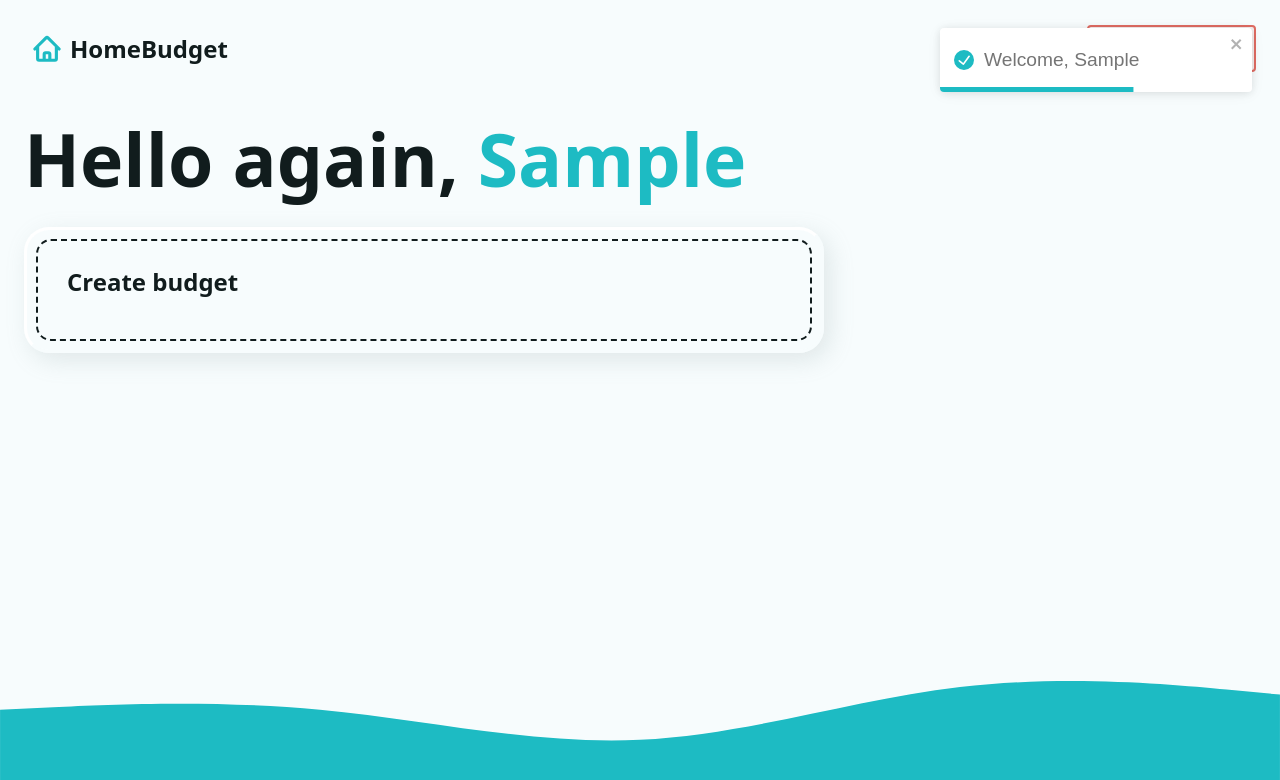
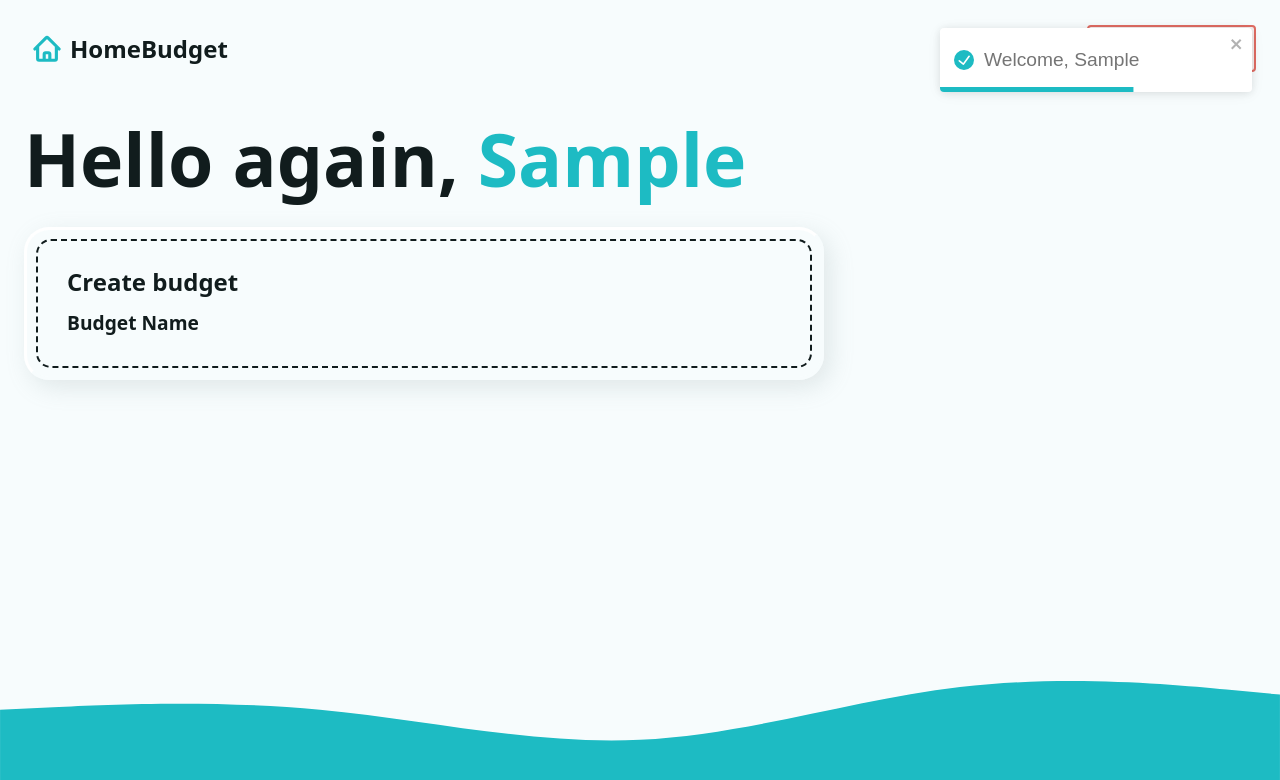
Before and after one commit to jos3ph-m/home-budget, a React (Vite) app: page / in a window 1280 px wide. Both pictures are taken after typing "Sample" into the empty fields and a click on the button "Create Account". Shown: the top 780 px of the page. Built offline with nearby package versions, Linux system fonts and the light colour scheme.

Commit message:
New budget form

```diff
--- a/src/components/AddBudgetForm.jsx
+++ b/src/components/AddBudgetForm.jsx
@@ -7,7 +7,9 @@ const AddBudgetForm = () => {
         Create budget
       </h2>
       <Form method="post" className='grid-sm'>
-        <div className="grid-xs"></div>
+        <div className="grid-xs">
+          <label htmlFor="newBudget">Budget Name</label>
+        </div>
       </Form>
     </div>
   )
```
